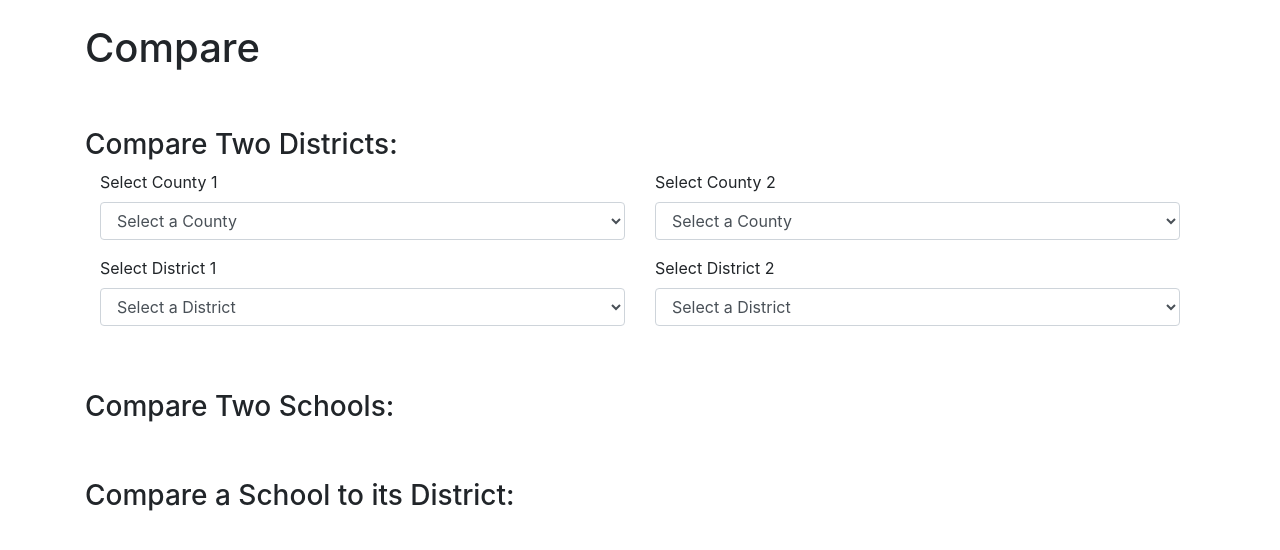
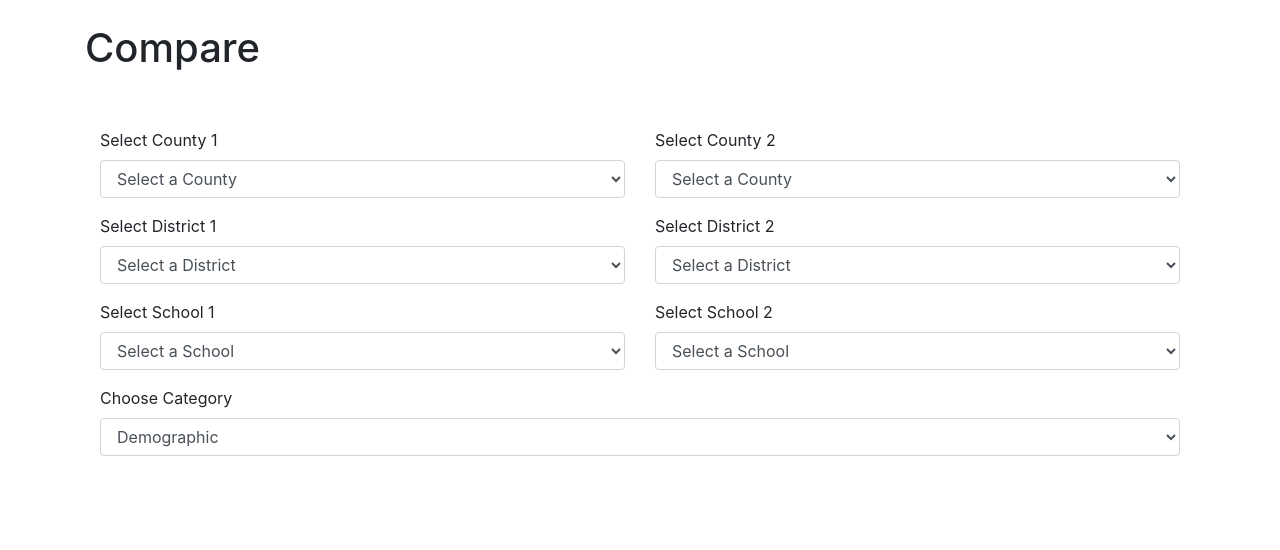
Before and after one commit to caleK1/dbms_proj, a Django app: page /compare in a window 1280 px wide. Shown: the part 56-606 px from the top of the page. Run offline with Django 5.2, Linux system fonts and the light colour scheme; data that the repository does not hold is empty; parts of the project's set-up code (start-up, migrations or seed data) failed here and were passed over; some libraries are stand-ins or nearby versions.

Commit message:
School compare page working

```diff
--- a/proj/proj_display/templates/compare.html
+++ b/proj/proj_display/templates/compare.html
@@ -5,7 +5,6 @@
 	<h1>Compare</h1>
 
 	<br></br>
-	<h3>Compare Two Districts:</h3>
 
 	<div class="container">
 	    <form method="GET" action="{% url 'compare' %}">
@@ -55,12 +54,50 @@
 	                </select>
 	            </div>
 			</div>
+
+			<div class="form-group row">
+	        	<div class="col-md-6">
+	            	<label for="districtCompareSelectSchool">Select School 1</label>
+	            	<select class="form-control" id="districtCompareSelectSchool" name="districtCompareSchool" onchange="this.form.submit()">
+	            		<option value="" {% if not selected_school %}disabled selected{% endif %}>Select a School</option>
+
+	            		{% for school in schls_in_dist %}
+		            		<option value="{{ school.school_id }}" {% if selected_school.school_id == school.school_id %}selected{% endif %}>{{ school.school_name }}</option>
+	            		{% endfor %}
+	            	</select>
+	        	</div>
+
+	        	<div class="col-md-6">
+	                <label for="districtCompareSelectSchool2">Select School 2</label>
+	                <select class="form-control" id="districtCompareSelectSchool2" name="districtCompareSchool2" onchange="this.form.submit()">
+	                    <option value="" {% if not selected_school2 %}disabled selected{% endif %}>Select a School</option>
+	                    {% for school in schls_in_dist2 %}
+	                        <option value="{{ school.school_id }}" {% if selected_school2.school_id == school.school_id %}selected{% endif %}>{{ school.school_name }}</option>
+	                    {% endfor %}
+	                </select>
+	            </div>
+			</div>
+	    </form>
+	</div>
+
+	<div class="container">
+	        <div class="form-group">
+	            <label for="categorySelectCompare">Choose Category</label>
+	            <select class="form-control" id="categorySelectCompare" name="categoryCompare" onchange="this.form.submit()">
+	            	<option value="demographic" {% if selected_cat == 'demographic' %}selected{% endif %}>Demographic</option>
+	                <option value="fiscal" {% if selected_cat == 'fiscal' %}selected{% endif %}>Fiscal</option>
+	            </select>
+	        </div>
 	    </form>
 	</div>
 
 	{% if selected_district and selected_district2 %}
 		<br></br>
-		<h3>{{ selected_district }}</h3>
+		{% if selected_school%}
+			<h3>{{ selected_school }}</h3>
+		{% else %}
+			<h3>{{ selected_district }}</h3>
+		{% endif %}
 			{% if cat_info %}
 				<h3>{{ table_name }}</h3>
 				<div class="table-responsive">
@@ -256,10 +293,4 @@
 			{% endif %}
 	{% endif %}
 
-	<br></br>
-	<h3>Compare Two Schools:</h3>
-
-	<br></br>
-	<h3>Compare a School to its District:</h3>
-
 {% endblock %}
--- a/proj/proj_display/views.py
+++ b/proj/proj_display/views.py
@@ -145,9 +145,9 @@ def year_view_school(request, school_id):
     context['selected_cat'] = selected_cat
 
     if selected_cat == "demographic":
-        table_create_demographics(school_id, selected_year, context)
+        table_create_demographics(school_id, selected_year, context, "")
     elif selected_cat == "fiscal":
-        table_create_fiscal(school_id, selected_year, context)
+        table_create_fiscal(school_id, selected_year, context, "")
     else:
         pass
 
@@ -174,20 +174,43 @@ def compare(request):
     selected_district = request.GET.get('districtCompareDistrict', None)
     if selected_district:
         context['selected_district'] = District.objects.get(district_aun=selected_district)
-        # if DistrictDemographic.objects.filter(district=selected_district).exists():
-        #     context['selected_district_demo'] = DistrictDemographic.objects.filter(district=selected_district)
-        table_create_demographics_district(selected_district, 'all-years', context, "")
+        context['schls_in_dist'] = School.objects.filter(district_aun=selected_district)
 
     selected_district2 = request.GET.get('districtCompareDistrict2', None)
     if selected_district2:
         context['selected_district2'] = District.objects.get(district_aun=selected_district2)
-        # if DistrictDemographic.objects.filter(district=selected_district).exists():
-        #     context['selected_district_demo2'] = DistrictDemographic.objects.filter(district=selected_district2)
-        table_create_demographics_district(selected_district2, 'all-years', context, "_compare")
+        context['schls_in_dist2'] = School.objects.filter(district_aun=selected_district2)
+
+    selected_school = request.GET.get('districtCompareSchool', None)
+    if selected_school:
+        context['selected_school'] = School.objects.get(school_id=selected_school)
+
+    selected_school2 = request.GET.get('districtCompareSchool2', None)
+    if selected_school2:
+        context['selected_school2'] = School.objects.get(school_id=selected_school2)
+
+    selected_cat = request.GET.get('categoryCompare', 'demographic')
+    context['selected_cat'] = selected_cat
+
+    if not selected_school or not selected_school2:
+        if selected_cat == "demographic":
+            table_create_demographics_district(selected_district, 'all-years', context, "")
+            table_create_demographics_district(selected_district2, 'all-years', context, "_compare")
+        elif selected_cat == "fiscal":
+            pass
+        else:
+            pass
+    else:
+        if selected_cat == "demographic":
+            table_create_demographics(selected_school, 'all-years', context, "")
+            table_create_demographics(selected_school2, 'all-years', context, "_compare")
+        elif selected_cat == "fiscal":
+            table_create_fiscal(selected_school, 'all-years', context, "")
+            table_create_fiscal(selected_school2, 'all-years', context, "_compare")
 
     return render(request, 'compare.html', context)
 
-def table_create_demographics(school_id, selected_year, context):
+def table_create_demographics(school_id, selected_year, context, add):
     if selected_year != "all-years":
         #School Demographic
         if SchoolDemographic.objects.filter(school_year=selected_year, school_id=school_id).exists():
@@ -199,11 +222,11 @@ def table_create_demographics(school_id, selected_year, context):
                 if not field.is_relation and i != 0:
                     fields.append(field.verbose_name)
                 i = i + 1
-            context['cat_headers'] = fields
+            context[f'cat_headers{add}'] = fields
 
             cat_info_dict = cat_info.__dict__
             good_cat_info_dict = dict(islice(cat_info_dict.items(), 3, None))
-            context['cat_info'] = good_cat_info_dict.values()
+            context[f'cat_info{add}'] = good_cat_info_dict.values()
             context['table_name'] = 'Demographic Information'
 
             demo_pie_chart = dict()
@@ -225,11 +248,11 @@ def table_create_demographics(school_id, selected_year, context):
                 if not field.is_relation and i != 0:
                     fields.append(field.verbose_name)
                 i = i + 1
-            context['cat_headers2'] = fields
+            context[f'cat_headers2{add}'] = fields
 
             cat_info_dict2 = cat_info2.__dict__
             good_cat_info_dict2 = dict(islice(cat_info_dict2.items(), 3, None))
-            context['cat_info2'] = good_cat_info_dict2.values()
+            context[f'cat_info2{add}'] = good_cat_info_dict2.values()
             context['table_name2'] = 'More Demographic Information'
 
         #Gender School
@@ -242,11 +265,11 @@ def table_create_demographics(school_id, selected_year, context):
                 if not field.is_relation and i != 0:
                     fields.append(field.verbose_name)
                 i = i + 1
-            context['cat_headers3'] = fields
+            context[f'cat_headers3{add}'] = fields
 
             cat_info_dict3 = cat_info3.__dict__
             good_cat_info_dict3 = dict(islice(cat_info_dict3.items(), 3, None))
-            context['cat_info3'] = good_cat_info_dict3.values()
+            context[f'cat_info3{add}'] = good_cat_info_dict3.values()
             context['table_name3'] = 'Gender Information'
 
             gender_pie_chart = {fields[1]: list(good_cat_info_dict3.values())[1], fields[2]: list(good_cat_info_dict3.values())[2]}
@@ -268,7 +291,7 @@ def table_create_demographics(school_id, selected_year, context):
                 if not field.is_relation and i != 0:
                     fields.append(field.verbose_name)
                 i = i + 1
-            context['cat_headers'] = fields
+            context[f'cat_headers{add}'] = fields
 
             cat_info_list = []
             cat_info_headers = []
@@ -279,7 +302,7 @@ def table_create_demographics(school_id, selected_year, context):
                 good_cat_info_dict = dict(islice(cat_info_dict.items(), 3, None))
                 cat_info_list.append(good_cat_info_dict)
 
-            context['cat_info'] = cat_info_list
+            context[f'cat_info{add}'] = cat_info_list
             context['table_name'] = 'Demographic Information'
 
         #Extra Demographic
@@ -292,7 +315,7 @@ def table_create_demographics(school_id, selected_year, context):
                 if not field.is_relation and i != 0:
                     fields.append(field.verbose_name)
                 i = i + 1
-            context['cat_headers2'] = fields
+            context[f'cat_headers2{add}'] = fields
 
             cat_info_list2 = []
             cat_info_headers2 = []
@@ -303,7 +326,7 @@ def table_create_demographics(school_id, selected_year, context):
                 good_cat_info_dict2 = dict(islice(cat_info_dict2.items(), 3, None))
                 cat_info_list2.append(good_cat_info_dict2)
 
-            context['cat_info2'] = cat_info_list2
+            context[f'cat_info2{add}'] = cat_info_list2
             context['table_name2'] = 'More Demographic Information'
 
         #Gender School
@@ -316,7 +339,7 @@ def table_create_demographics(school_id, selected_year, context):
                 if not field.is_relation and i != 0:
                     fields.append(field.verbose_name)
                 i = i + 1
-            context['cat_headers3'] = fields
+            context[f'cat_headers3{add}'] = fields
 
             cat_info_list3 = []
             cat_info_headers3 = []
@@ -327,7 +350,7 @@ def table_create_demographics(school_id, selected_year, context):
                 good_cat_info_dict3 = dict(islice(cat_info_dict3.items(), 3, None))
                 cat_info_list3.append(good_cat_info_dict3)
 
-            context['cat_info3'] = cat_info_list3
+            context[f'cat_info3{add}'] = cat_info_list3
             context['table_name3'] = 'Gender Information'
 
 def table_create_demographics_district(district_aun, selected_year, context, add):
@@ -458,7 +481,7 @@ def table_create_demographics_district(district_aun, selected_year, context, add
             context[f'cat_info3{add}'] = cat_info_list3
             context[f'table_name3{add}'] = 'Gender Information'
 
-def table_create_fiscal(school_id, selected_year, context):
+def table_create_fiscal(school_id, selected_year, context, add):
     if selected_year != "all-years":
         #School Demographic
         if SchoolFiscalData.objects.filter(school_year=selected_year, school_id=school_id).exists():
@@ -470,11 +493,11 @@ def table_create_fiscal(school_id, selected_year, context):
                 if not field.is_relation and i != 0:
                     fields.append(field.verbose_name)
                 i = i + 1
-            context['cat_headers'] = fields
+            context[f'cat_headers{add}'] = fields
 
             cat_info_dict = cat_info.__dict__
             good_cat_info_dict = dict(islice(cat_info_dict.items(), 3, None))
-            context['cat_info'] = good_cat_info_dict.values()
+            context[f'cat_info{add}'] = good_cat_info_dict.values()
             context['table_name'] = 'Fiscal Information'
     else:
         if SchoolFiscalData.objects.filter(school_id=school_id).exists():
@@ -486,7 +509,7 @@ def table_create_fiscal(school_id, selected_year, context):
                 if not field.is_relation and i != 0:
                     fields.append(field.verbose_name)
                 i = i + 1
-            context['cat_headers'] = fields
+            context[f'cat_headers{add}'] = fields
 
             cat_info_list = []
             cat_info_headers = []
@@ -497,5 +520,5 @@ def table_create_fiscal(school_id, selected_year, context):
                 good_cat_info_dict = dict(islice(cat_info_dict.items(), 3, None))
                 cat_info_list.append(good_cat_info_dict)
 
-            context['cat_info'] = cat_info_list
+            context[f'cat_info{add}'] = cat_info_list
             context['table_name'] = 'Fiscal Information'
```
